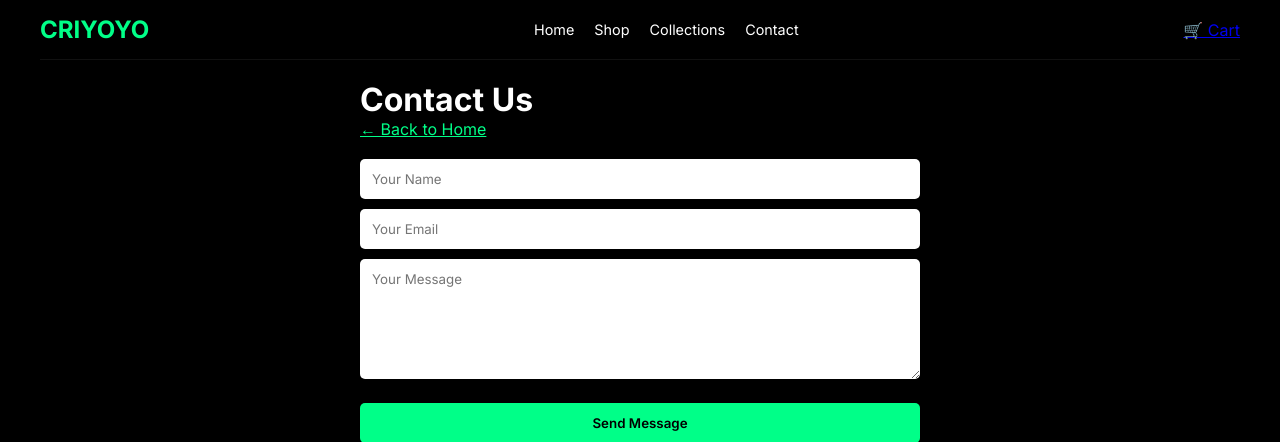
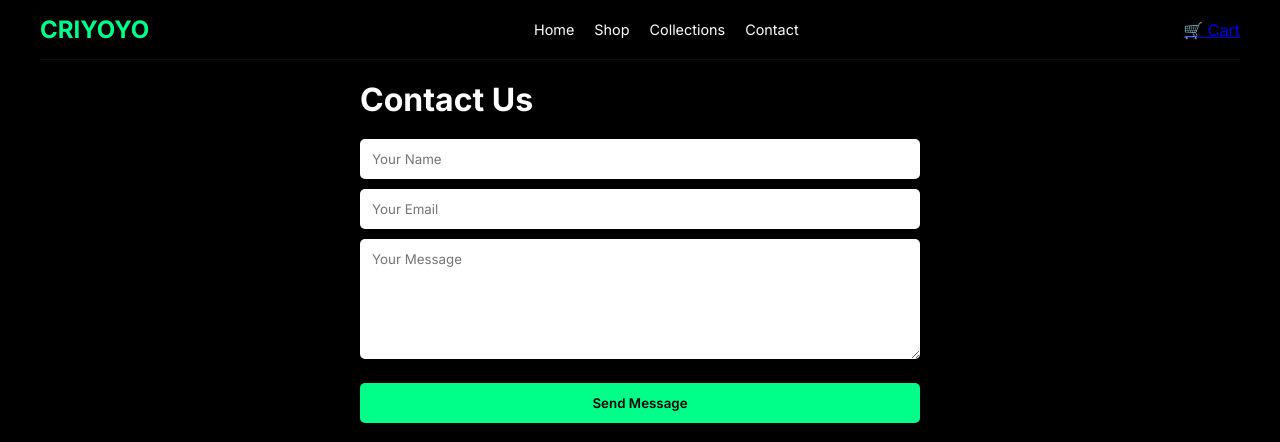
Before and after one commit to Napster-12/criyoyo, a Flask app: page /contact in a window 1280 px wide. Shown: the top 442 px of the page. Run offline with Flask 3, Linux system fonts and the light colour scheme.

```diff
--- a/templates/contact.html
+++ b/templates/contact.html
@@ -33,7 +33,6 @@
 <div style="max-width:600px;margin:auto;padding:20px">
 
     <h1>Contact Us</h1>
-    <a href="/" style="color:#00ff88">← Back to Home</a>
 
     {% if message_sent %}
         <p style="color:#00ff88;margin-top:20px;">✅ Message sent successfully!</p>
```
